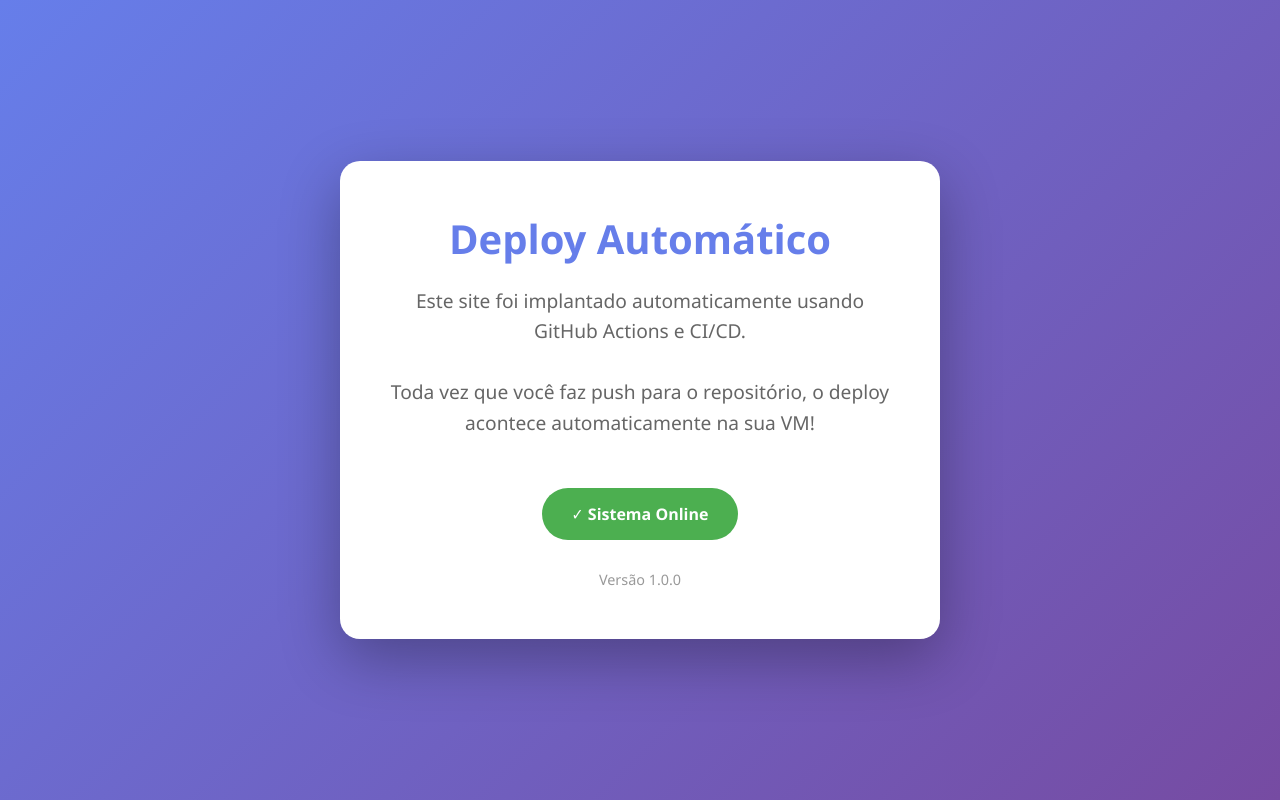
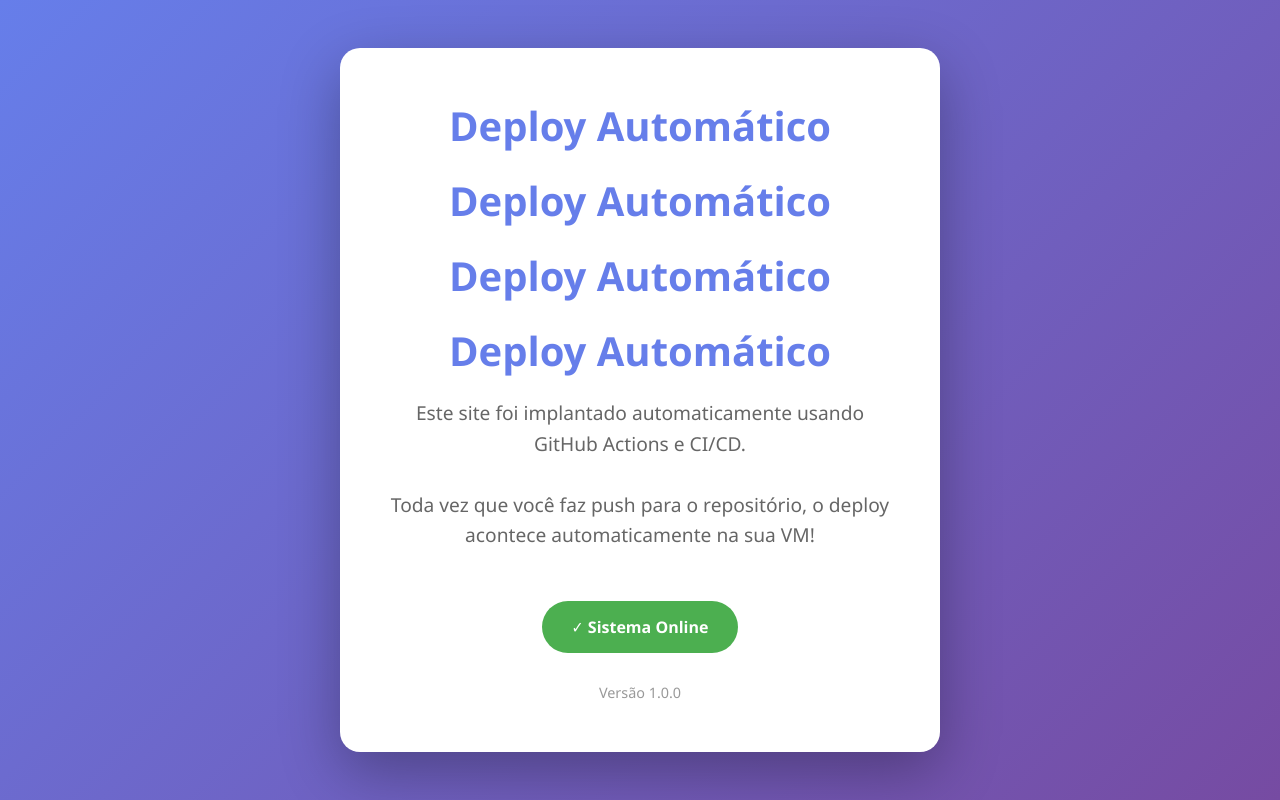
Before and after one commit to GabsZ1/AtividadeDeploy, a plain HTML site: page index.html in a window 1280 px wide. Drawn offline with Linux system fonts and the light colour scheme.

Commit message:
alterando o arquivo

```diff
--- a/simple_html.html
+++ b/index.html
@@ -63,6 +63,9 @@
 <body>
     <div class="container">
         <h1>Deploy Automático</h1>
+        <h1>Deploy Automático</h1>
+        <h1>Deploy Automático</h1>
+        <h1>Deploy Automático</h1>
         <p>Este site foi implantado automaticamente usando GitHub Actions e CI/CD.</p>
         <p>Toda vez que você faz push para o repositório, o deploy acontece automaticamente na sua VM!</p>
         <div class="status">✓ Sistema Online</div>
```
